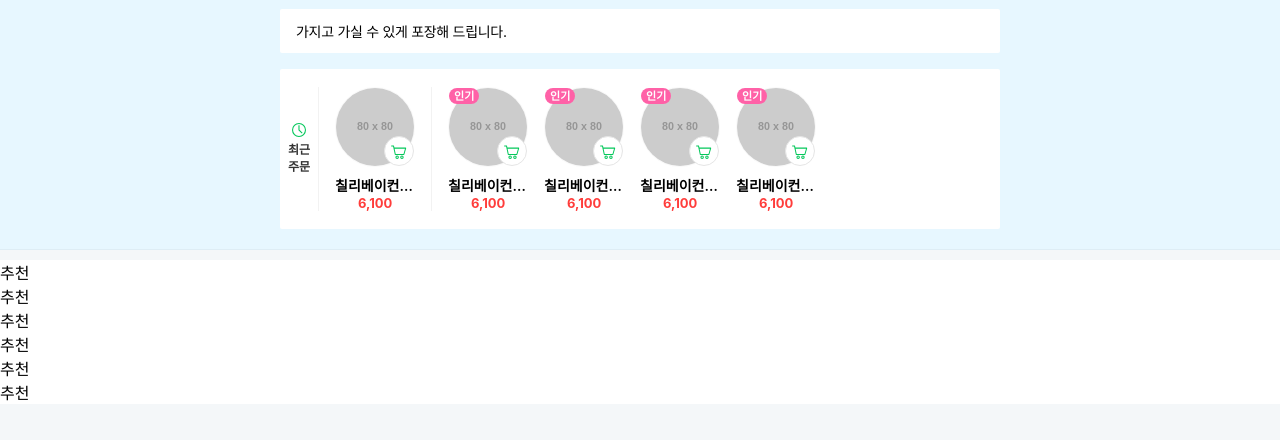
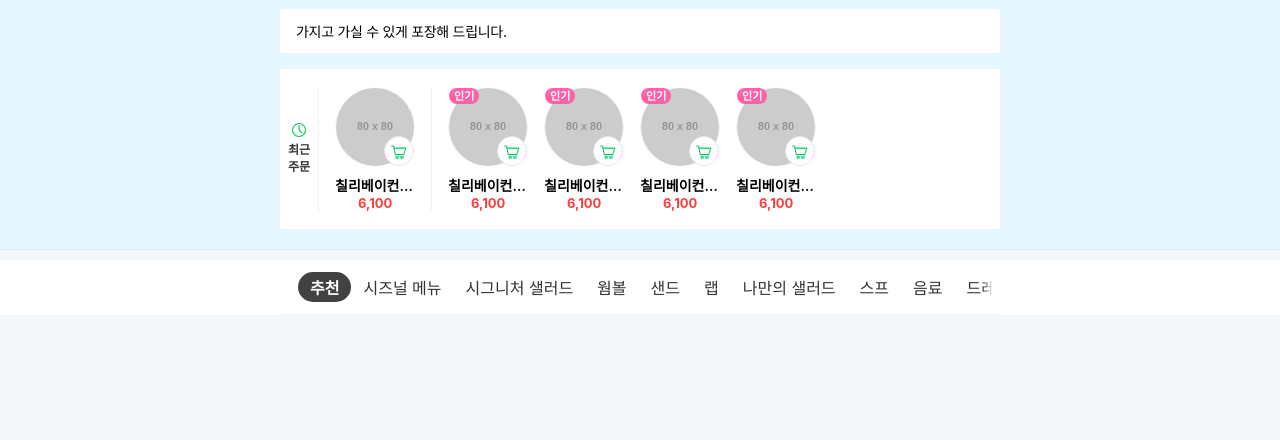
Before and after one commit to yeo99/naver-ordering-page, a website: page docs/index.html in a window 1280 px wide. Shown: the part 204-644 px from the top of the page. Drawn offline with Linux system fonts and the light colour scheme; placeholder pictures from the web are drawn by us.

Commit message:
FEAT: "메뉴 카테고리 영역 추가"

```diff
--- a/assets/scss/components/_menu_category_area.scss
+++ b/assets/scss/components/_menu_category_area.scss
@@ -5,4 +5,72 @@
     top: $header-height;
     margin-top: 10px;
     background-color: #fff;
+
+    .common-inner {
+        position: relative;
+        border-bottom: 1px solid $booking-color-border144;
+        // 슬라이더가 애매하게 걸치면 이게 슬라이드가 되는지 사용자가 모를 수 있으므로 살짝 그라데이션을 넣어주자
+        &::before {
+            content:'';
+            position: absolute;
+            top: 0;
+            left: 0;
+            width: $m-padding;
+            height: 100%;
+            // 그라데이션을 background-image의 linear-gradient속성으로 지정할 수 있다.
+            // 왼쪽이 찐하고 오른쪽으로 갈수록 연해지는데, 35%까지는 빨강을 유지하도록
+            background-image: linear-gradient(to right, #fff 35% ,rgba(255,255,255,0));
+            // 포인터가 뜰 필요가 없다. 그라데이션이 목적
+            pointer-events: none;
+            // 아래에 묻히지 않도록
+            z-index: 1;
+        }
+
+        &::after {
+            content:'';
+            position: absolute;
+            top: 0;
+            right: 0;
+            width: $m-padding;
+            height: 100%;
+            background-image: linear-gradient(to right, rgba(255,255,255,0), #fff 65%);
+            pointer-events: none;
+            z-index: 1;
+        }
+    }
+
+    .category-list {
+        display: flex;
+        align-items: center;
+        height: 54px;
+    }
+
+    .category-item {
+        // 제일 왼쪽 첫번째 요소에 padding 부여
+        &:first-child {
+            padding-left: $m-padding;
+        }
+        // 제일 오른쪽 마지막 요소에 padding 부여
+        &:last-child {
+            padding-right: $m-padding;
+        }
+    }
+
+    .category-tab {
+        // 실질적인 tab의 모양을 가지고 있는 요소들만 포함
+        display: flex;
+        align-items: center;
+        padding: 0 12px;
+        font-size: 16px;
+        height: 30px;
+        // border-radius로 그 네모동글한 모양으로 만드려면 전체 height값의 1/2만큼 border-radius값을 준다.
+        border-radius: 15px;
+        color: $booking-color-text6;
+        &.is-active {
+            background-color: $booking-color-bg165;
+            font-weight: 700;
+            color:#fff;
+
+        }
+    }
 }
--- a/docs/index.html
+++ b/docs/index.html
@@ -46,7 +46,9 @@
                     <div class="info-main-title title">
                         <!-- 인라인SVG의 장점 : 초기 페이지 로드시에 이미지가 같이 그려짐 -->
                         <svg viewBox="0 0 18 18" class="icon-logo">
-                            <path fill-rule="evenodd" fill="currentColor" d="M18 0v18H0V0h18zM7.255 4.582H4.473v9.054h2.915V8.79l3.357 4.846h2.782V4.582h-2.915v4.846L7.255 4.582z"></path>
+                            <path fill-rule="evenodd" fill="currentColor"
+                                d="M18 0v18H0V0h18zM7.255 4.582H4.473v9.054h2.915V8.79l3.357 4.846h2.782V4.582h-2.915v4.846L7.255 4.582z">
+                            </path>
                         </svg>
                         <span>주문</span>
                     </div>
@@ -57,20 +59,23 @@
                     <a href="#" class="tab-switch is-active" role="tab">
                         포장
                         <!-- aria-hidden? 접근성 관련. 스크린 리더가 읽을 필요가 없음을 명시. 꾸며주는 이미지에(="시각적으로 숨겨지지 않는 컨텐츠") alt값은 의미가 없으니까.. -->
-                        <svg width="14" height="14" viewBox="0 0 14 14" fill="none" xmlns="http://www.w3.org/2000/svg" class="ico-check" aria-hidden="true">
-                            <path d="M2 6L5.5 9.5L12.5 3" stroke="#5AC367" stroke-width="2"/>
+                        <svg width="14" height="14" viewBox="0 0 14 14" fill="none" xmlns="http://www.w3.org/2000/svg"
+                            class="ico-check" aria-hidden="true">
+                            <path d="M2 6L5.5 9.5L12.5 3" stroke="#5AC367" stroke-width="2" />
                         </svg>
                     </a>
                     <a href="#" class="tab-switch" role="tab">
                         매장
-                        <svg width="14" height="14" viewBox="0 0 14 14" fill="none" xmlns="http://www.w3.org/2000/svg" class="ico-check" aria-hidden="true">
-                            <path d="M2 6L5.5 9.5L12.5 3" stroke="#5AC367" stroke-width="2"/>
+                        <svg width="14" height="14" viewBox="0 0 14 14" fill="none" xmlns="http://www.w3.org/2000/svg"
+                            class="ico-check" aria-hidden="true">
+                            <path d="M2 6L5.5 9.5L12.5 3" stroke="#5AC367" stroke-width="2" />
                         </svg>
                     </a>
                     <a href="#" class="tab-switch" role="tab">
                         배달
-                        <svg width="14" height="14" viewBox="0 0 14 14" fill="none" xmlns="http://www.w3.org/2000/svg" class="ico-check" aria-hidden="true">
-                            <path d="M2 6L5.5 9.5L12.5 3" stroke="#5AC367" stroke-width="2"/>
+                        <svg width="14" height="14" viewBox="0 0 14 14" fill="none" xmlns="http://www.w3.org/2000/svg"
+                            class="ico-check" aria-hidden="true">
+                            <path d="M2 6L5.5 9.5L12.5 3" stroke="#5AC367" stroke-width="2" />
                         </svg>
                     </a>
                 </div>
@@ -81,7 +86,9 @@
                 <!-- 당장 쓸 건 아니니까 hidden 처리 -->
                 <div class="info-main-notice alert hidden">
                     <svg viewBox="0 0 13 13" width="13" height="13" fill="none" xmlns="http://www.w3.org/2000/svg">
-                        <path fill="currentColor" d="M6.5 0a6.5 6.5 0 110 13 6.5 6.5 0 010-13zm0 1a5.5 5.5 0 100 11 5.5 5.5 0 000-11zm.492 1.137v4.157l2.792 2.674-.692.722-3.1-2.97V2.137h1z"></path>
+                        <path fill="currentColor"
+                            d="M6.5 0a6.5 6.5 0 110 13 6.5 6.5 0 010-13zm0 1a5.5 5.5 0 100 11 5.5 5.5 0 000-11zm.492 1.137v4.157l2.792 2.674-.692.722-3.1-2.97V2.137h1z">
+                        </path>
                     </svg>
                     지금은 주문을 받을 수 없습니다.
                 </div>
@@ -163,16 +170,24 @@
 
         <!-- 메뉴 카테고리 영역(추천, 시즈널 메뉴, 시그니처,, etc) -->
         <div class="menu-category-area scroll-x">
-            <ul>
-                <li><a href="#">추천</a></li>
-                <li><a href="#">추천</a></li>
-                <li><a href="#">추천</a></li>
-                <li><a href="#">추천</a></li>
-                <li><a href="#">추천</a></li>
-                <li><a href="#">추천</a></li>
-            </ul>
+            <!-- 페이지가 넓어지더라도 padding 들어간듯이 -->
+            <div class="common-inner">
+                <ul class="category-list scroll-x">
+                    <li class="category-item"><a href="#" class="category-tab is-active">추천</a></li>
+                    <li class="category-item"><a href="#" class="category-tab">시즈널 메뉴</a></li>
+                    <li class="category-item"><a href="#" class="category-tab">시그니처 샐러드</a></li>
+                    <li class="category-item"><a href="#" class="category-tab">웜볼</a></li>
+                    <li class="category-item"><a href="#" class="category-tab">샌드</a></li>
+                    <li class="category-item"><a href="#" class="category-tab">랩</a></li>
+                    <li class="category-item"><a href="#" class="category-tab">나만의 샐러드</a></li>
+                    <li class="category-item"><a href="#" class="category-tab">스프</a></li>
+                    <li class="category-item"><a href="#" class="category-tab">음료</a></li>
+                    <li class="category-item"><a href="#" class="category-tab">드레싱 추가</a></li>
+                </ul>
+            </div>
         </div>
-        <!-- // 메뉴 카테고리 영역 -->
+    </div>
+    <!-- // 메뉴 카테고리 영역 -->
     </div>
 
     <div class="dimmed-layer hidden"></div>
```
Also changed, not shown: assets/css/styles.css, 1 other file.
